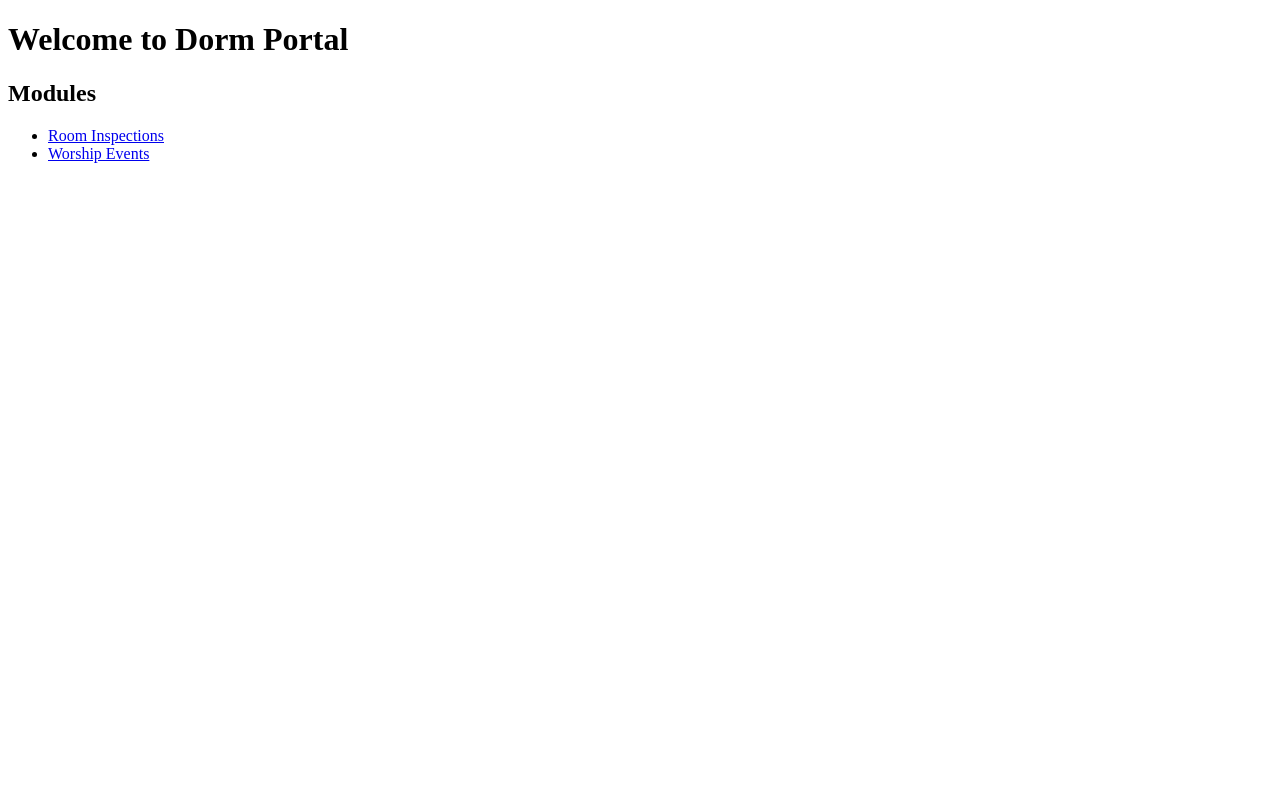
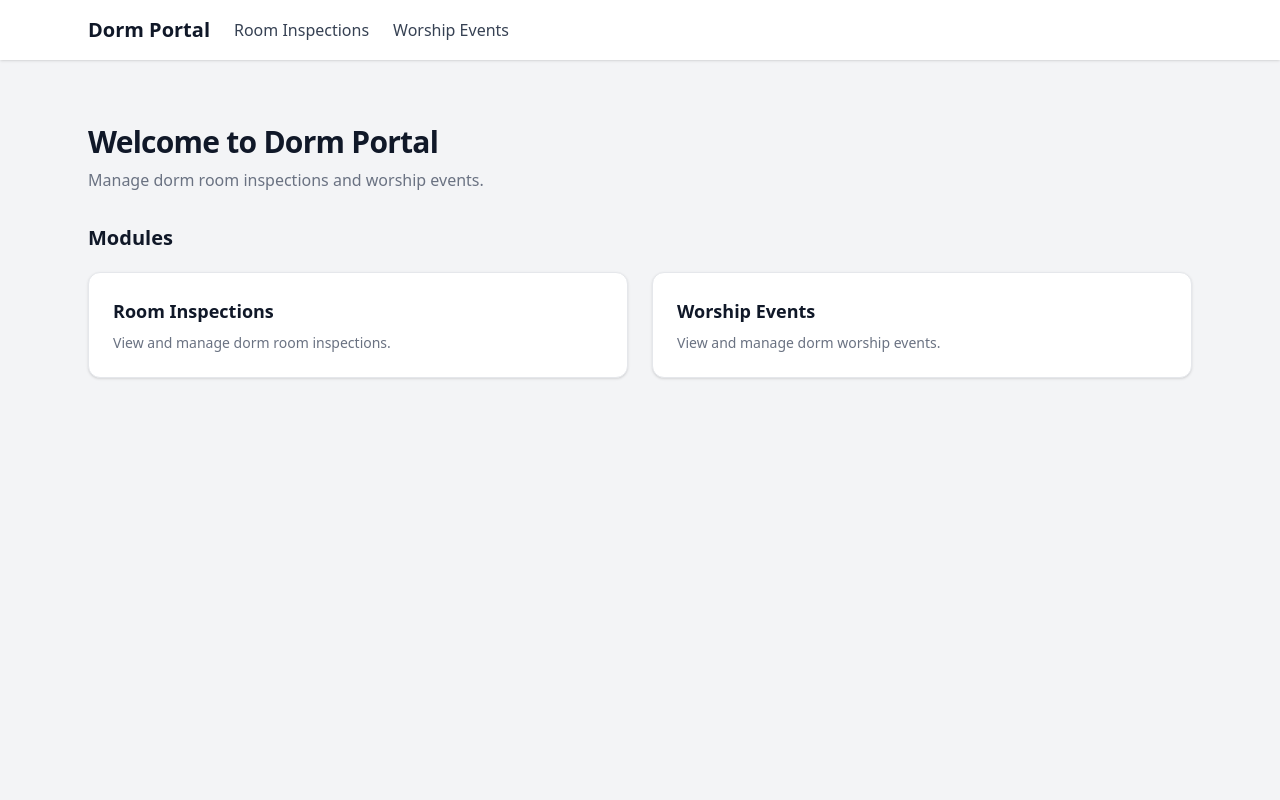
Before and after one commit to Jforapple/dorm-portal-jforapple, a Laravel app: page / in a window 1280 px wide. Run offline with Laravel 12, Linux system fonts and the light colour scheme; style sheets or scripts are compiled from the project's sources.

Commit message:
refactor(home): use shared layout

```diff
--- a/resources/views/welcome.blade.php
+++ b/resources/views/welcome.blade.php
@@ -1,22 +1,58 @@
-<!DOCTYPE html>
-<html lang="en">
-<head>
-    <meta charset="UTF-8">
-    <meta name="viewport" content="width=device-width, initial-scale=1.0">
-    <title>Dorm Portal</title>
-</head>
-<body>
-    <h1>Welcome to Dorm Portal</h1>
 
-    <h2>Modules</h2>
+@extends('layouts.app')
 
-    <ul>
-        <li>
-            <a href="{{ route('roomcheck.index') }}">Room Inspections</a>
-        </li>
-        <li>
-            <a href="{{ route('events.index') }}">Worship Events</a>
-        </li>
-    </ul>
-</body>
-</html>
+@section('title', 'Home')
+
+@section('content')
+
+    <div class="py-8">
+
+        <h1 class="text-3xl font-bold tracking-tight text-gray-900">
+            Welcome to Dorm Portal
+        </h1>
+
+        <p class="mt-2 text-gray-500">
+            Manage dorm room inspections and worship events.
+        </p>
+
+        <section class="mt-8" aria-labelledby="modules-heading">
+
+            <h2 id="modules-heading" class="mb-5 text-xl font-semibold">
+                Modules
+            </h2>
+
+            <div class="grid grid-cols-1 gap-6 sm:grid-cols-2">
+
+                <a
+                    href="{{ route('roomcheck.index') }}"
+                    class="rounded-xl border border-gray-200 bg-white p-6 shadow-sm transition hover:border-blue-300 hover:shadow-md"
+                >
+                    <h3 class="text-lg font-semibold text-gray-900">
+                        Room Inspections
+                    </h3>
+
+                    <p class="mt-2 text-sm text-gray-500">
+                        View and manage dorm room inspections.
+                    </p>
+                </a>
+
+                <a
+                    href="{{ route('events.index') }}"
+                    class="rounded-xl border border-gray-200 bg-white p-6 shadow-sm transition hover:border-blue-300 hover:shadow-md"
+                >
+                    <h3 class="text-lg font-semibold text-gray-900">
+                        Worship Events
+                    </h3>
+
+                    <p class="mt-2 text-sm text-gray-500">
+                        View and manage dorm worship events.
+                    </p>
+                </a>
+
+            </div>
+
+        </section>
+
+    </div>
+
+@endsection
```
